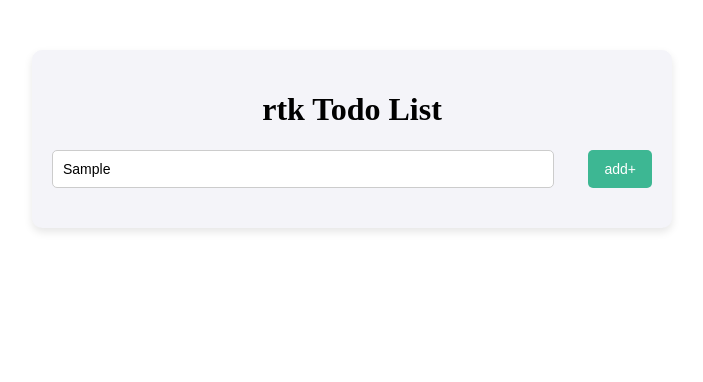
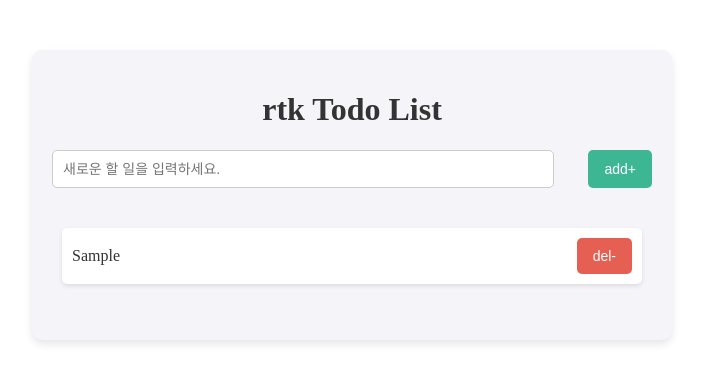
Before and after one commit to lyra-j/react-rtx-practice, a React (Vite) app in the folder rtx_todolist01/: page / in a window 1280 px wide. Both pictures are taken after typing "Sample" into the empty fields and a click on the button "add+". Shown: the top 382 px of the page, without its empty margins (288-991 px from the left). Built offline with nearby package versions, Linux system fonts and the light colour scheme.

Commit message:
feat: 할일 추가, 삭제 기능 구현

```diff
--- a/rtx_todolist01/src/App.jsx
+++ b/rtx_todolist01/src/App.jsx
@@ -1,5 +1,83 @@
-import React, { useState } from "react";
+import React, { useState, useEffect } from "react";
 import styled from "styled-components";
+
+function App() {
+  // 전체 투두 목록 관리
+  const [todos, setTodos] = useState([]);
+  // 투두 작성 input
+  const [inputTodo, setInputTodo] = useState("");
+
+  // 로컬스토리지에서 할 일 목록 불러오기, 첫 렌더링시에만
+  useEffect(() => {
+    const savedTodos = JSON.parse(localStorage.getItem("todos"));
+    if (savedTodos) {
+      setTodos(savedTodos);
+    }
+  }, []);
+
+  // 로컬스토리지에 할 일 목록 저장
+  useEffect(() => {
+    localStorage.setItem("todos", JSON.stringify(todos));
+  }, [todos]);
+
+  const handleAddTodo = () => {
+    const newTodo = {
+      id: Date.now(),
+      text: inputTodo,
+    };
+
+    // 아무값도 입력되지 않았다면 추가 x
+    if (inputTodo.trim() === "") {
+      alert(`할 일을 입력해주세요~`);
+      return;
+    }
+
+    setTodos([...todos, newTodo]);
+    setInputTodo("");
+    alert(`새로운 할 일이 추가되었습니다.`);
+  };
+
+  const handleDeleteTodo = (id) => {
+    const deleteTodo = todos.filter((todo) => {
+      return todo.id !== id;
+    });
+
+    setTodos(deleteTodo);
+    alert(`할 일이 삭제되었습니다.`);
+  };
+
+  return (
+    <MainContainer>
+      <Header>rtk Todo List</Header>
+      {/* 할 일 form */}
+      <InputContainer>
+        <Input
+          type="text"
+          value={inputTodo}
+          onChange={(e) => setInputTodo(e.target.value)}
+          placeholder="새로운 할 일을 입력하세요."
+        />
+        <Button onClick={handleAddTodo}>add+</Button>
+      </InputContainer>
+
+      {/* 할 일 목록 , 여러줄을 return시 ()묶는것 잊지말자!!*/}
+      <TodoList>
+        {todos.map((todo) => {
+          return (
+            <TodoItem key={todo.id}>
+              <TodoText>{todo.text}</TodoText>
+              <DeleteButton onClick={() => handleDeleteTodo(todo.id)}>
+                del-
+              </DeleteButton>
+            </TodoItem>
+          );
+        })}
+      </TodoList>
+    </MainContainer>
+  );
+}
+
+export default App;
 
 // styled-components
 const MainContainer = styled.div`
@@ -13,7 +91,7 @@ const MainContainer = styled.div`
 
 const Header = styled.h1`
   text-align: center;
-  color: #33333;
+  color: #333333;
 `;
 
 const InputContainer = styled.div`
@@ -43,24 +121,37 @@ const Button = styled.button`
   }
 `;
 
-function App() {
-  const [input, setInput] = useState("");
-  const [todos, setTodos] = useState([]);
+const TodoList = styled.ul`
+  list-style-type: none;
+  padding: 10px;
+`;
 
-  return (
-    <MainContainer>
-      <Header>rtk Todo List</Header>
-      <InputContainer>
-        <Input
-          type="text"
-          value={input}
-          onChange={(e) => setInput(e.target.value)}
-          placeholder="새로운 할 일을 입력하세요."
-        />
-        <Button>add+</Button>
-      </InputContainer>
-    </MainContainer>
-  );
-}
+const TodoItem = styled.li`
+  background-color: white;
+  padding: 10px;
+  margin: 10px 0;
+  border-radius: 5px;
+  box-shadow: 0 2px 4px rgba(0, 0, 0, 0.1);
+  display: flex;
+  justify-content: space-between;
+  align-items: center;
+`;
 
-export default App;
+const TodoText = styled.span`
+  font-size: 16px;
+  color: #333;
+`;
+
+const DeleteButton = styled.button`
+  padding: 10px 16px;
+  font-size: 14px;
+  background-color: #e03f2dd2;
+  color: #ffffff;
+  border: none;
+  border-radius: 5px;
+  cursor: pointer;
+
+  &:hover {
+    background-color: #c0392b;
+  }
+`;
```
